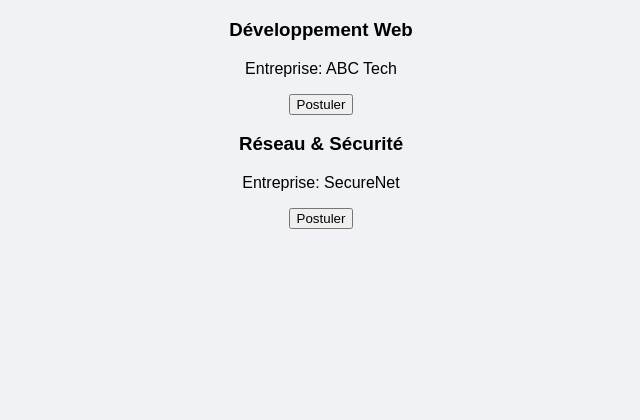
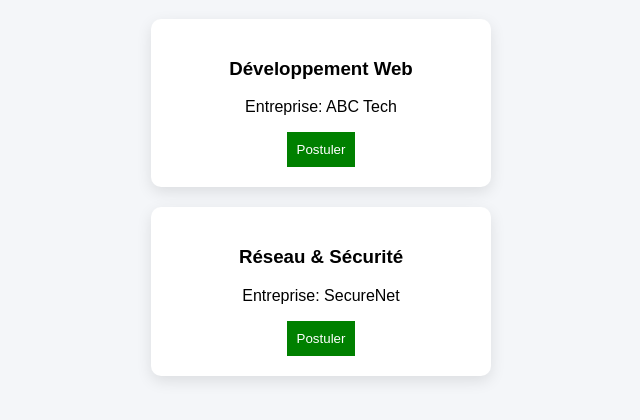
Before and after one commit to fadwadouiri8-a11y/Esprit-connect, a plain HTML site: page offres.html in a window 1280 px wide. Shown: the part 62-482 px from the top of the page, without its empty margins (319-959 px from the left). Drawn offline with Linux system fonts and the light colour scheme.

Commit message:
Update style.css

```diff
--- a/style.css
+++ b/style.css
@@ -1,7 +1,7 @@
 body {
   font-family: Arial;
   margin: 0;
-  background: #f0f2f5;
+  background: #f4f6f9;
   text-align: center;
 }
 
@@ -12,15 +12,29 @@
 }
 
 a {
+  color: white;
   margin: 10px;
-  color: white;
   text-decoration: none;
   font-weight: bold;
 }
 
-.hero-img {
-  width: 60%;
-  margin-top: 20px;
-  border-radius: 15px;
-  box-shadow: 0px 5px 20px rgba(0,0,0,0.2);
+header {
+  padding: 40px;
 }
+
+.card {
+  background: white;
+  margin: 20px auto;
+  padding: 20px;
+  width: 300px;
+  border-radius: 10px;
+  box-shadow: 0px 5px 15px rgba(0,0,0,0.1);
+}
+
+button {
+  padding: 10px;
+  background: green;
+  color: white;
+  border: none;
+  cursor: pointer;
+}
```
